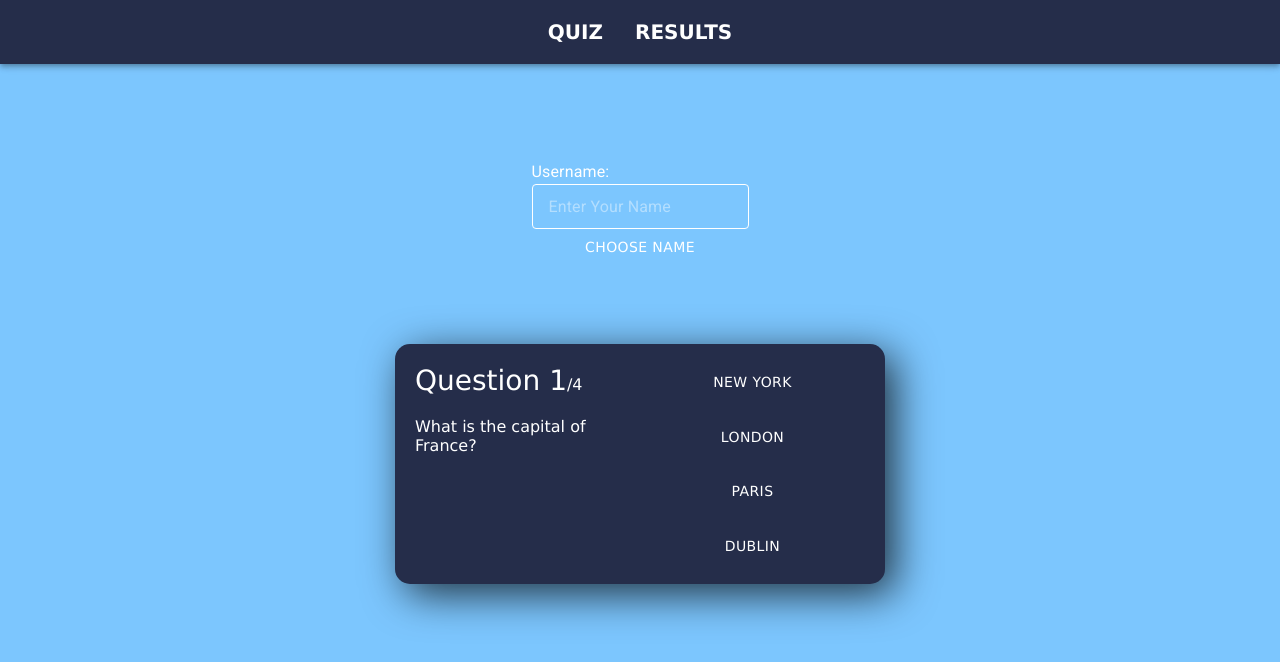
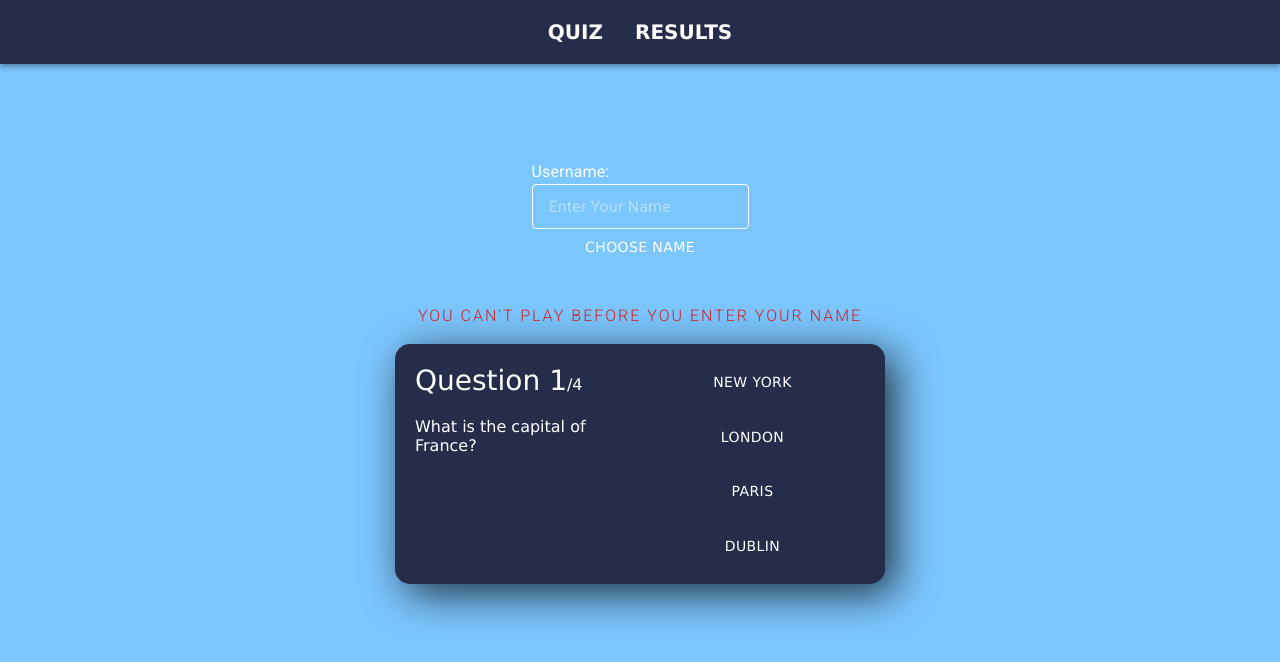
Before and after one commit to IlyaKrapivnoy/react_quiz_selftest, a React (Create React App) app: page / in a window 1280 px wide. Shown: the top 662 px of the page. Built offline with nearby package versions, Linux system fonts and the light colour scheme.

Commit message:
add cannot play warning

```diff
--- a/src/components/Quiz.jsx
+++ b/src/components/Quiz.jsx
@@ -2,6 +2,7 @@ import React, { useState } from 'react';
 import { Button, InputBase, Typography } from '@material-ui/core';
 import { makeStyles } from '@material-ui/core/styles';
 import Alert from '@material-ui/lab/Alert';
+
 
 const useStyles = makeStyles((theme) => ({
     textField: {
@@ -29,6 +30,14 @@ const useStyles = makeStyles((theme) => ({
         left: 'calc(50% - 72px)',
         position: 'absolute',
         backgroundColor: '#3eb361',
+    },
+    cantPlay: {
+        position: 'absolute',
+        top: '38%',
+        textTransform: 'uppercase',
+        letterSpacing: 2,
+        fontWeight: 300,
+        color: '#d32121',
     },
 }));
 
@@ -83,8 +92,13 @@ const Quiz = () => {
     const [usernameInput, setUsernameInput] = useState(false);
     const [openUsernameAlert, setOpenUsernameAlert] = useState(false);
     const [openCorrectAnswerAlert, setOpenCorrectAnswerAlert] = useState(false);
+    const [cantPlay, setCantPlay] = useState(true);
 
     const handleAnswerButtonClick = (isCorrect) => {
+        if (username.length < 2) {
+            return null;
+        }
+
         if (isCorrect === true) {
             setOpenCorrectAnswerAlert(true);
             setScore(score + 1);
@@ -103,9 +117,11 @@ const Quiz = () => {
     const handleUsernameInput = () => {
         if (username.length < 2) {
             setOpenUsernameAlert(true);
+            setCantPlay(true);
         } else {
             setUsernameInput(!usernameInput);
             setOpenUsernameAlert(false);
+            setCantPlay(false);
         }
     };
 
@@ -115,6 +131,11 @@ const Quiz = () => {
 
     return (
         <div className='wrapper'>
+            {cantPlay && (
+                <Typography className={classes.cantPlay}>
+                    You can't play before you enter your name
+                </Typography>
+            )}
             {openCorrectAnswerAlert ? (
                 <Alert className={classes.alertCorrectAnswerStyles}>
                     AWESOME!
```
